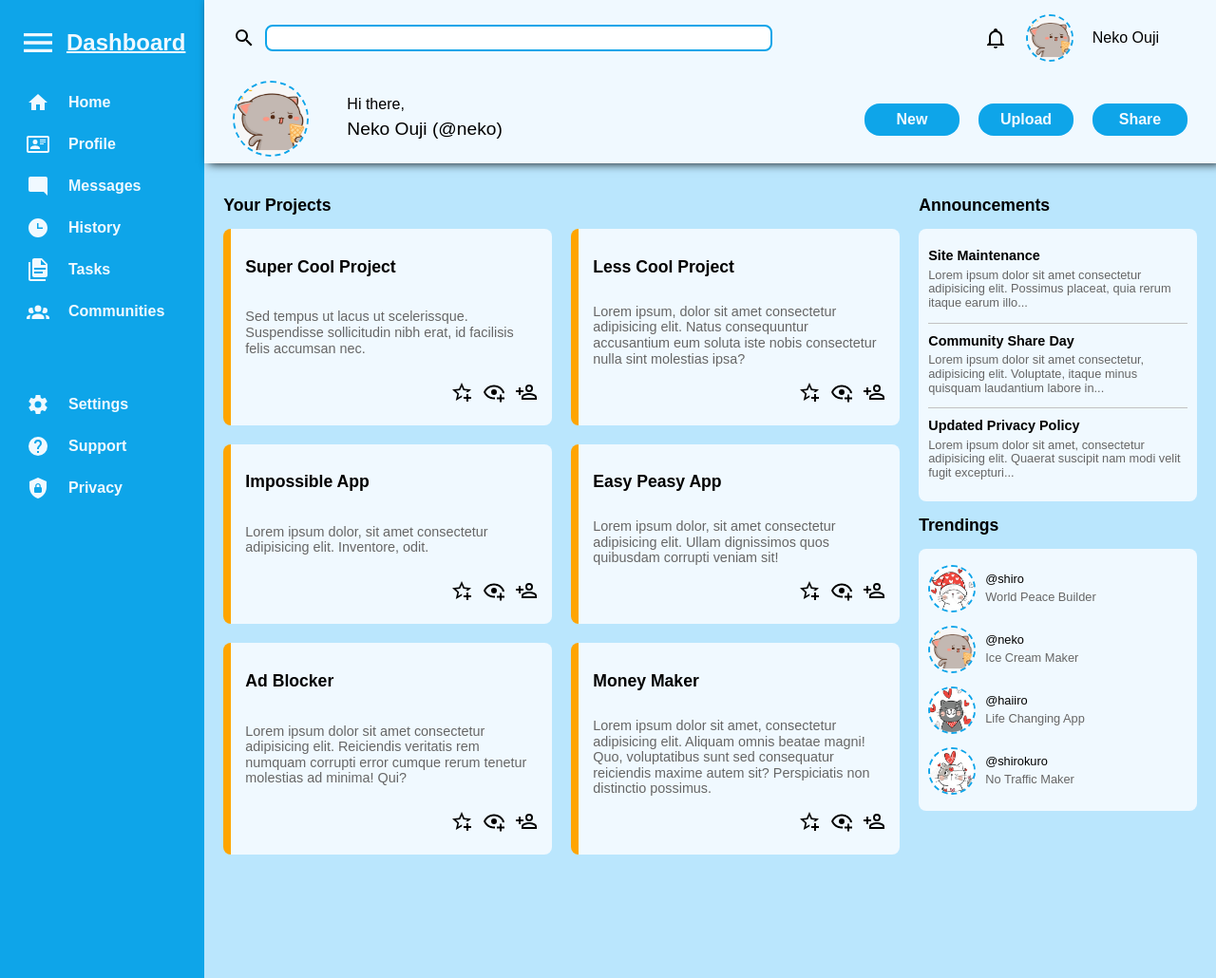
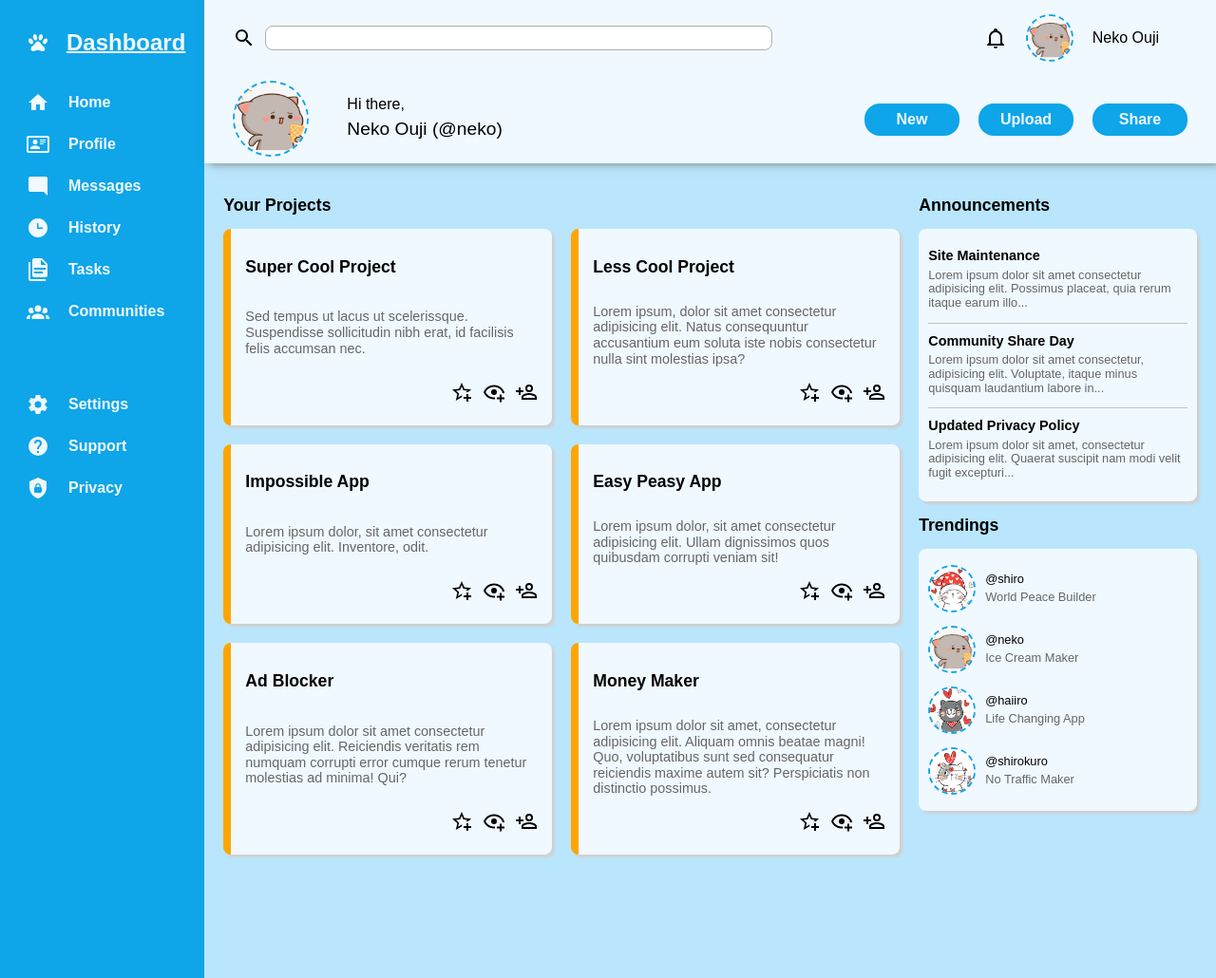
Before and after one commit to Shiielty/admin-dashboard, a plain HTML site: page index.html in a window 1280 px wide. Shown: the whole page at 95% size. Drawn offline with Linux system fonts and the light colour scheme.

Commit message:
Add box-shadow and change Dashboard icon

```diff
--- a/index.html
+++ b/index.html
@@ -14,11 +14,8 @@
     <div class="container">
       <div class="sidebar-wrapper">
         <h1>
-          <svg viewBox="0 0 24 24">
-            <path
-              fill="currentColor"
-              d="M3,6H21V8H3V6M3,11H21V13H3V11M3,16H21V18H3V16Z"
-            />
+          <svg style="width:24px;height:24px" viewBox="0 0 24 24">
+            <path fill="currentColor" d="M8.35,3C9.53,2.83 10.78,4.12 11.14,5.9C11.5,7.67 10.85,9.25 9.67,9.43C8.5,9.61 7.24,8.32 6.87,6.54C6.5,4.77 7.17,3.19 8.35,3M15.5,3C16.69,3.19 17.35,4.77 17,6.54C16.62,8.32 15.37,9.61 14.19,9.43C13,9.25 12.35,7.67 12.72,5.9C13.08,4.12 14.33,2.83 15.5,3M3,7.6C4.14,7.11 5.69,8 6.5,9.55C7.26,11.13 7,12.79 5.87,13.28C4.74,13.77 3.2,12.89 2.41,11.32C1.62,9.75 1.9,8.08 3,7.6M21,7.6C22.1,8.08 22.38,9.75 21.59,11.32C20.8,12.89 19.26,13.77 18.13,13.28C17,12.79 16.74,11.13 17.5,9.55C18.31,8 19.86,7.11 21,7.6M19.33,18.38C19.37,19.32 18.65,20.36 17.79,20.75C16,21.57 13.88,19.87 11.89,19.87C9.9,19.87 7.76,21.64 6,20.75C5,20.26 4.31,18.96 4.44,17.88C4.62,16.39 6.41,15.59 7.47,14.5C8.88,13.09 9.88,10.44 11.89,10.44C13.89,10.44 14.95,13.05 16.3,14.5C17.41,15.72 19.26,16.75 19.33,18.38Z" />
           </svg>
           Dashboard
         </h1>
--- a/style.css
+++ b/style.css
@@ -18,6 +18,7 @@ body {
 h1 {
   font-size: 1.5rem;
   text-decoration: underline 2px white;
+  margin-left: 8px;
 }
 
 h2 {
@@ -68,7 +69,7 @@ a:hover {
 }
 
 h1 > svg {
-  margin-right: 10px;
+  margin-right: 18px;
   width: 40px;
   height: 40px;
 }
@@ -96,7 +97,7 @@ li > svg {
   grid-area: header;
   display: grid;
   grid-template-rows: 80px 1fr;
-  box-shadow: 5px 0px 10px black;
+  box-shadow: 5px 0px 10px #777777;
   z-index: 1;
 }
 
@@ -122,7 +123,7 @@ li > svg {
   width: 100%;
   padding: 3px 10px;
   border-radius: 0.5rem;
-  border: 2px solid var(--blue);
+  border: 1px solid rgb(175, 175, 175);
 }
 
 .header-top > .header-right {
@@ -214,6 +215,7 @@ button:hover {
   border-radius: 0.5rem;
   font-size: 0.9rem;
   display: grid;
+  box-shadow: 3px 3px 3px #cfcfcf;
 }
 
 .card p {
@@ -240,6 +242,7 @@ button:hover {
   padding: 10px;
   border-radius: 0.5rem;
   font-size: 0.8rem;
+  box-shadow: 3px 3px 3px #cfcfcf;
 }
 
 .announcement-item p {
```
